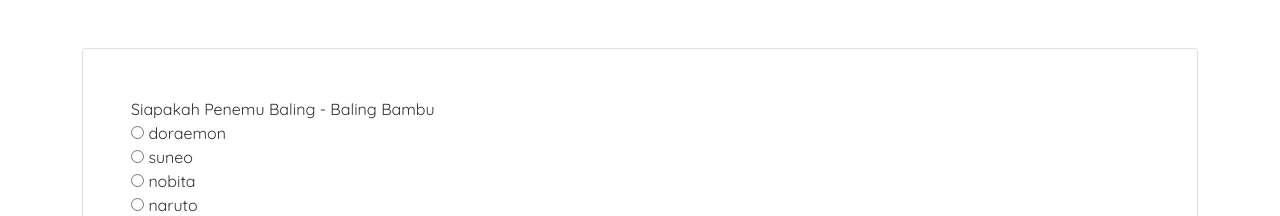
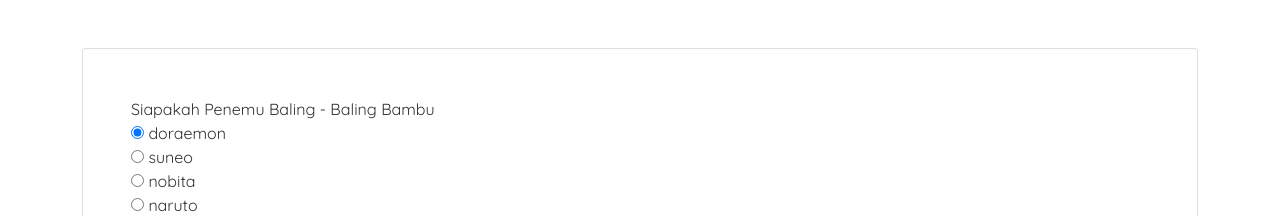
Before and after one commit to pramahaditamaputra/UjianReactJS, a React (Create React App) app: page / in a window 1280 px wide. Shown: the top 216 px of the page. Built offline with nearby package versions, Linux system fonts and the light colour scheme.

Commit message:
RefactorPart2

```diff
--- a/src/FormMultiple.js
+++ b/src/FormMultiple.js
@@ -7,36 +7,39 @@ const FormMultiple = (props) => {
       <form action="">
         <div className="form-group">
           <LabelSoal labelName={props.soalPertama.soal} />
-          {props.soalPertama.option.map((item) => {
+          {props.soalPertama.option.map((nameOption) => {
             return (
               <InputJawaban
-                key={item}
+                key={nameOption}
+                id={props.soalPertama.id}
                 optionType={props.soalPertama.type}
-                optionName={item}
+                optionName={nameOption}
+                optionAnwer={props.soalPertama.jawaban}
               />
             );
           })}
         </div>
         <div className="form-group">
           <LabelSoal labelName={props.soalKedua.soal} />
-          {props.soalKedua.option.map((item) => {
+          {props.soalKedua.option.map((nameOption) => {
             return (
               <InputJawaban
-                key={item}
+                key={nameOption}
                 optionType={props.soalKedua.type}
-                optionName={item}
+                optionName={nameOption}
+                optionAnwer={props.soalKedua.jawaban}
               />
             );
           })}
         </div>
         <div className="form-group">
           <LabelSoal labelName={props.soalKetiga.soal} />
-          {props.soalKetiga.option.map((item) => {
+          {props.soalKetiga.option.map((nameOption) => {
             return (
               <InputJawaban
-                key={item}
+                key={nameOption}
                 optionType={props.soalKetiga.type}
-                optionName={item}
+                optionName={nameOption}
               />
             );
           })}
--- a/src/InputJawaban.js
+++ b/src/InputJawaban.js
@@ -1,7 +1,13 @@
 const InputJawaban = (props) => {
   return (
     <div>
-      <input type={props.optionType} /> {props.optionName}
+      <input
+        type={props.optionType}
+        name={props.id}
+        value={props.optionName}
+        checked={props.optionName === props.optionAnwer}
+      />{" "}
+      {props.optionName}
     </div>
   );
 };
```
Also changed, not shown: 1 other file (tests, documents, lock files or other folders).
